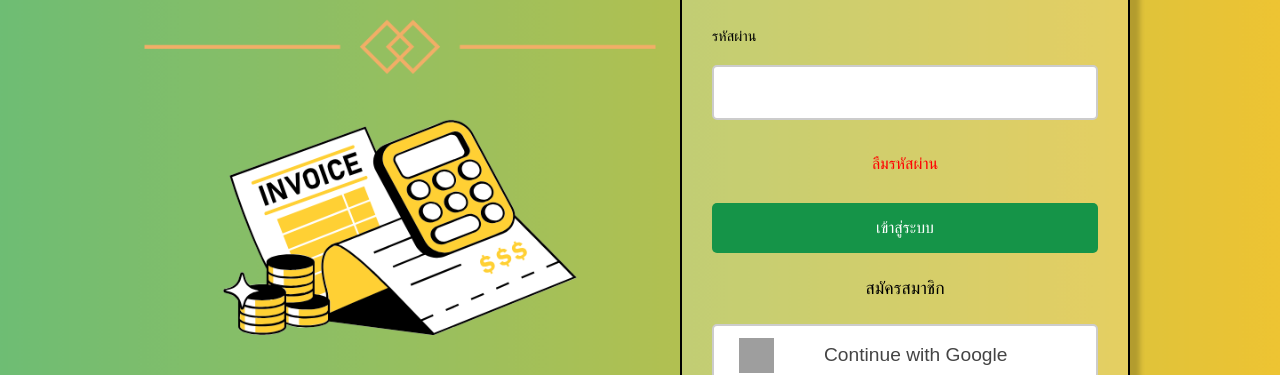
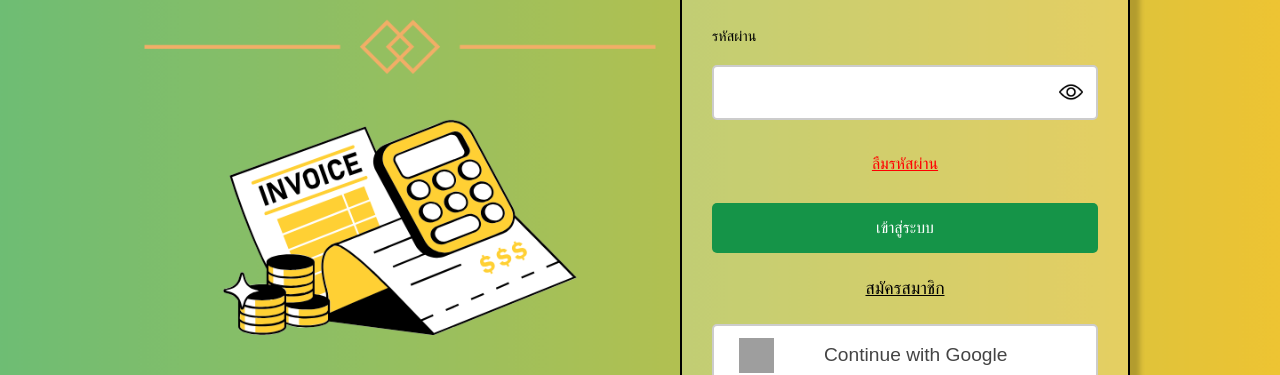
Before and after one commit to BunyawatCharnwechsart/EasyClassPay, a Nuxt app in the folder easyClassPay/: page / in a window 1280 px wide. Shown: the part 305-680 px from the top of the page. Built offline with nearby package versions, Linux system fonts and the light colour scheme; grey boxes are pictures that could not be loaded; a web font is replaced by a local one.

Commit message:
login
เพิ่มซ๋อน/แสดงรหัสผ่าน

```diff
--- a/easyClassPay/app/pages/index.vue
+++ b/easyClassPay/app/pages/index.vue
@@ -8,7 +8,21 @@
             <input type="text" name="username" required>
 
             <label for="password">รหัสผ่าน</label>
-            <input type="password" name="password" required>
+
+            <div class="password-wrapper">
+            <input
+                :type="showPassword ? 'text' : 'password'"
+                name="password"
+                id="password"
+                required/>
+            <button type="button" class="toggle-btn" @click="togglePassword">
+                <img
+                 :src="showPassword ? '/hide.png' : '/view.png'"
+                 alt="Toggle Password Visibility"
+                 class="eye-icon"
+                />
+            </button>
+            </div>
 
             <div class="forgot-password">
             <NuxtLink to="/remember"  class="forgot-password">ลืมรหัสผ่าน</NuxtLink>
@@ -32,6 +46,14 @@
 </template>
 
 <script setup>
+import { ref } from 'vue'
+
+const showPassword = ref(false)
+
+const togglePassword = () => {
+  showPassword.value = !showPassword.value
+}
+
 useHead({
   link: [
     {
@@ -113,7 +135,6 @@ useHead({
 }
 
 .forgot-password {
-    text-decoration: none;
     display: block;
     text-align: center;
     color: red;
@@ -129,12 +150,7 @@ useHead({
 .register-link {
     color: #000;
     font-size: 1.1em;
-    text-decoration: none;
     font-weight: 500;
-}
-
-.register-link:hover {
-    color: #159448;
 }
 
 .google-login {
@@ -176,4 +192,42 @@ useHead({
   font-size: 1.2em;
   font-weight: 500;
 }
+
+.password-wrapper {
+  position: relative;
+  display: flex;
+  align-items: center;
+}
+
+.password-wrapper input {
+  width: 100%;
+  height: 55px;
+  padding: 10px;
+  padding-right: 45px;
+  margin-top: 20px;
+  margin-bottom: 15px;
+  border: 2px solid #ccc;
+  border-radius: 5px;
+  box-sizing: border-box;
+  font-size: 1.2em;
+}
+
+.toggle-btn {
+  position: absolute;
+  right: 10px;
+  background: none;
+  border: none;
+  cursor: pointer;
+  padding: 5px;
+  display: flex;
+  align-items: center;
+  justify-content: center;
+}
+
+.eye-icon {
+ margin-top:5px;
+ width: 24px;
+ height: 24px;
+ object-fit: contain;
+ }
 </style>
```
Also changed, not shown: easyClassPay/public/hide.png (added), easyClassPay/public/view.png (added).
